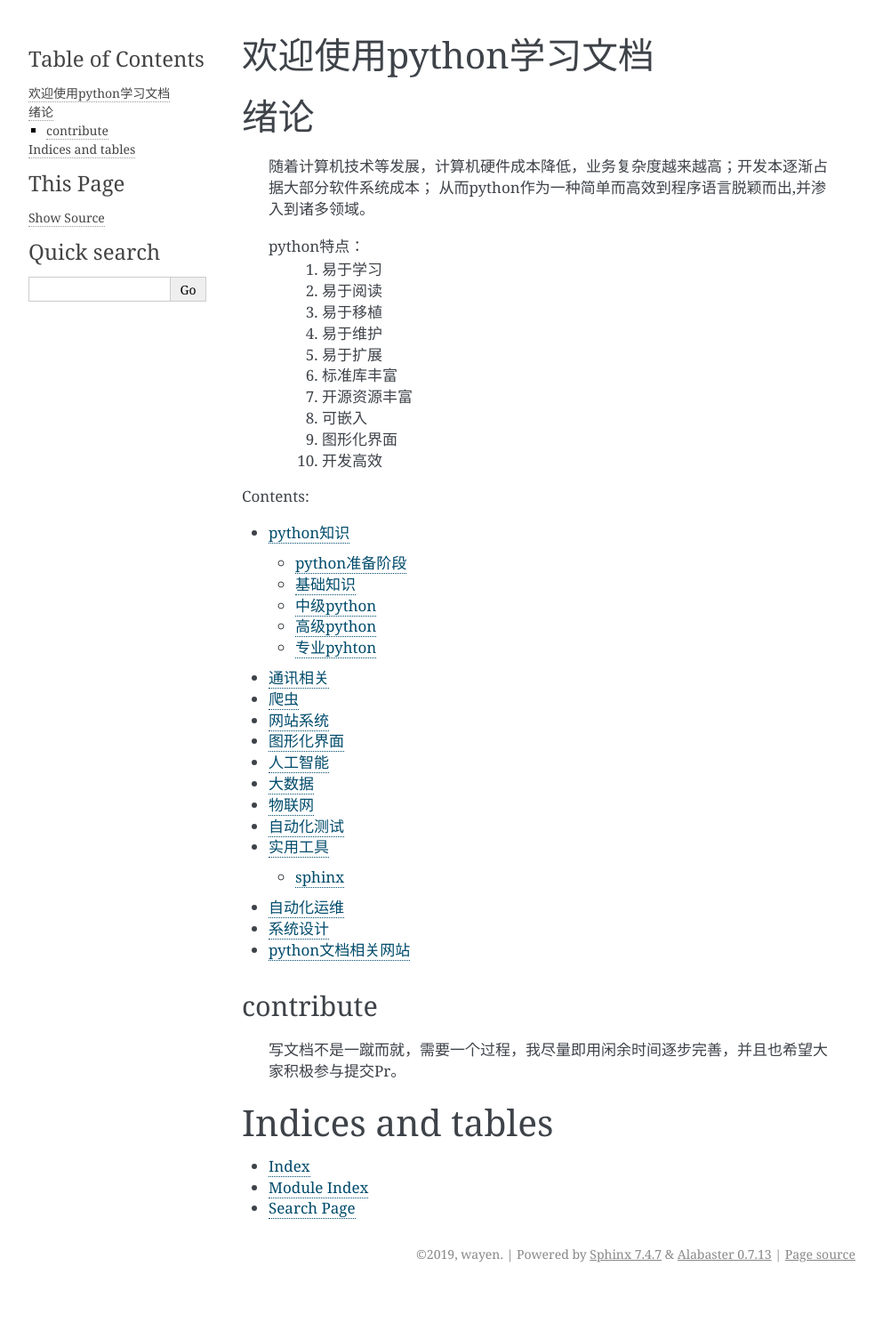
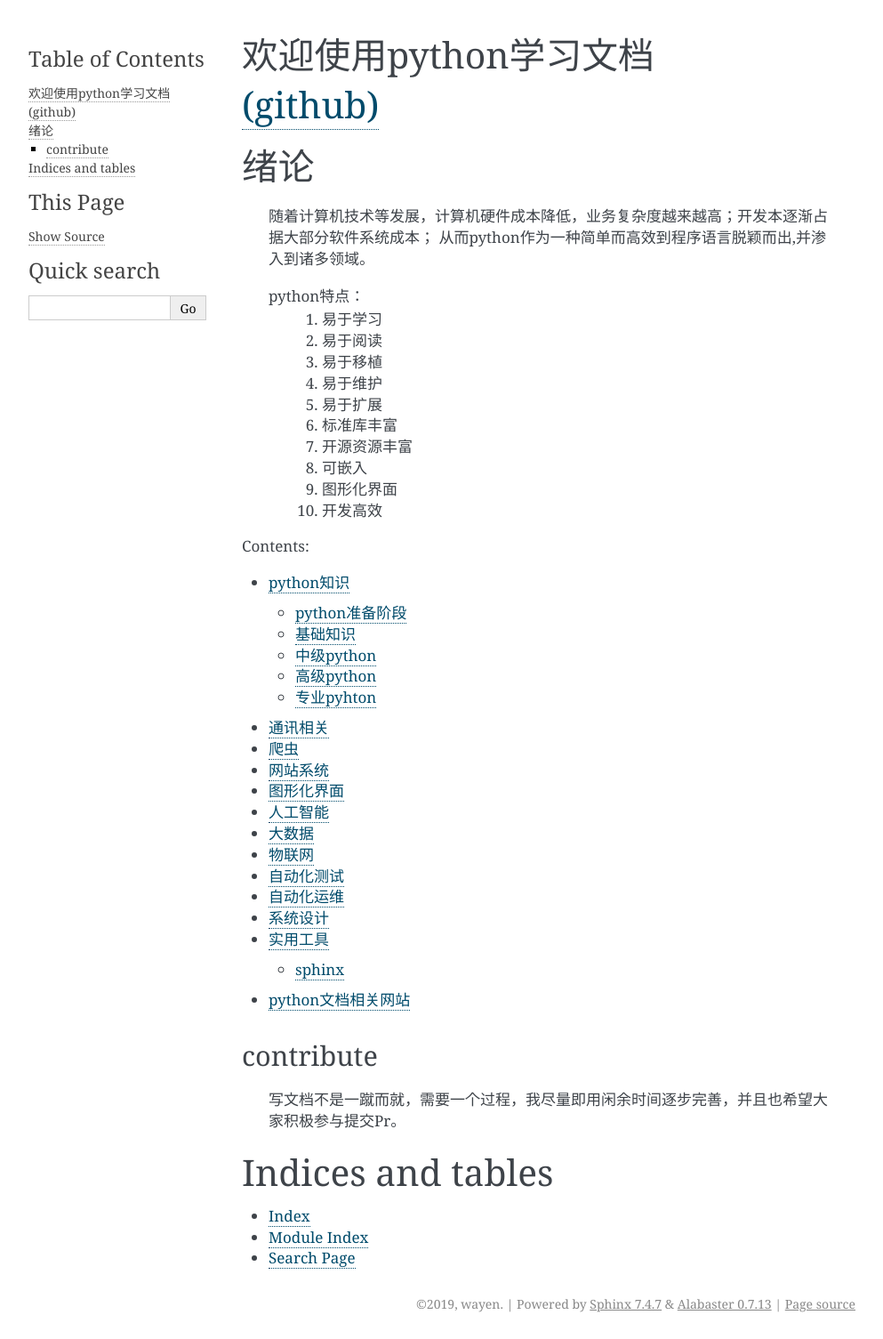
Before and after one commit to wojunnihou/pylearn, a Sphinx documentation site: the page built from doc/source/index.rst, in a window 1280 px wide. Shown: the whole page at 89% size, without its empty margins (148-1141 px from the left). Built offline with Sphinx 7.4.7, drawn with Linux system fonts in a browser that asks for light colours; before the commit the page ends 1449 px from its top, so only the background shows below that.

Commit message:
github link

```diff
--- a/doc/source/index.rst
+++ b/doc/source/index.rst
@@ -1,7 +1,7 @@
 .. python学习文档
 
-欢迎使用python学习文档
-=================================
+欢迎使用python学习文档 `(github) <https://github.com/wojunnihou/pylearn>`_
+===========================================================================
 
 绪论
 =================================
@@ -34,9 +34,10 @@
    bigdata/index
    iot/index
    autotest/index
-   tools/index
    devops/index
    design/index
+
+   tools/index
    website-collection
 
 
```
